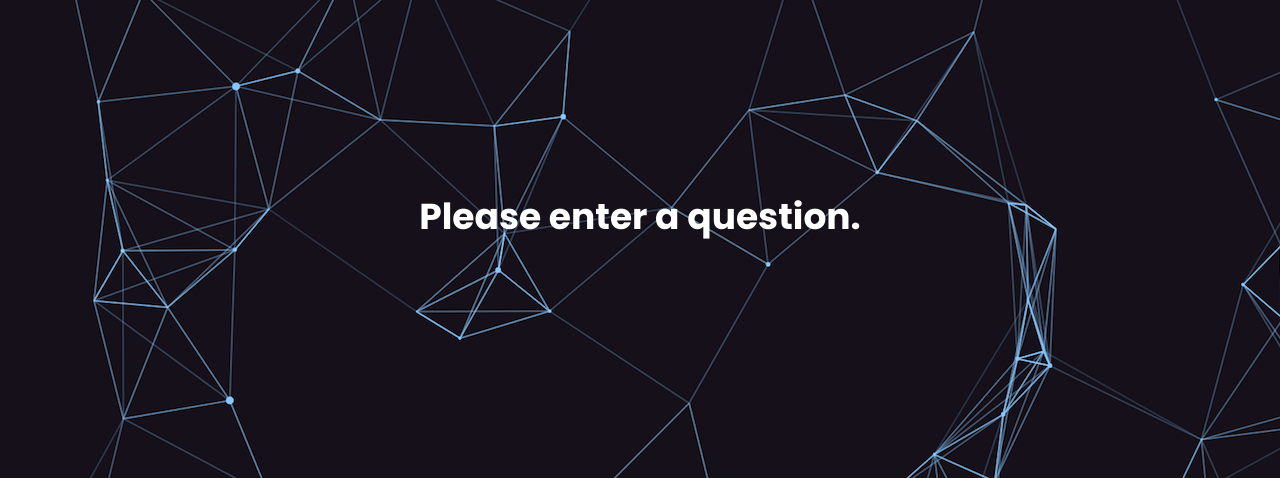
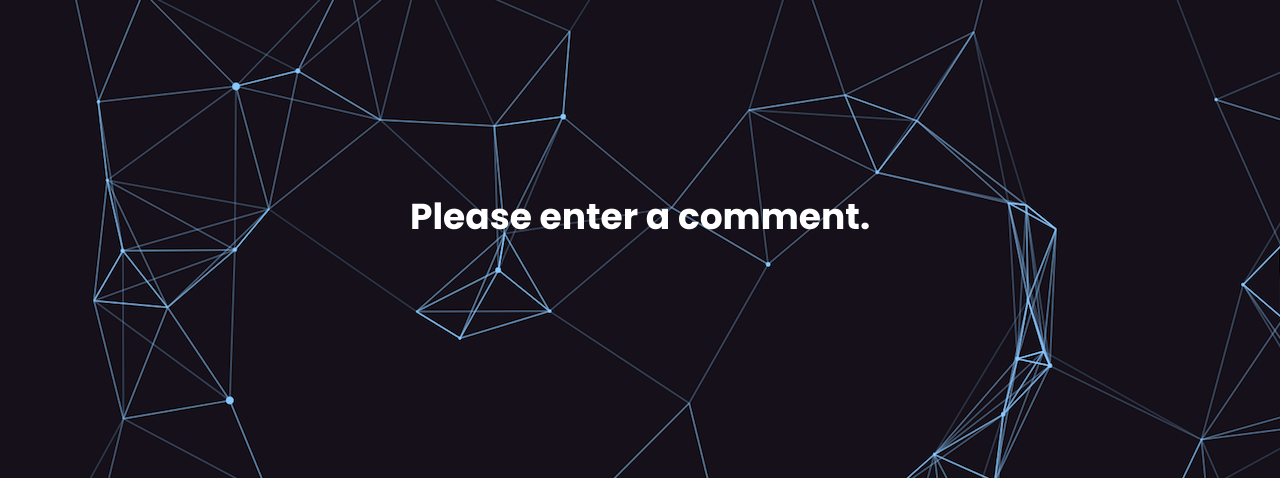
Before and after one commit to ldselvera/BERT-trolls-classifier, a Flask app: template templates/classification.html in a window 1280 px wide. Shown: the part 158-636 px from the top of the page. Run offline with Flask 2, Linux system fonts and the light colour scheme; the template is opened without the code that fills it, so the values that code supplies are empty.

Commit message:
Update classification.html

```diff
--- a/templates/classification.html
+++ b/templates/classification.html
@@ -12,16 +12,15 @@
     <body background="{{ url_for('static', filename='img/backimg.png') }}">
     <div class="s013">
         {% if result %}
-      <form action ="classification" method ="POST">
+      <form>
         <fieldset>
           <legend>{{ result }}</legend>
-          <button class="btn-search" type="submit" value =submit>Back</button>
         </fieldset>
       </form>
       {% else %}
       <form>
         <fieldset>
-          <legend>Please enter a question.</legend>
+          <legend>Please enter a comment.</legend>
         </fieldset>
       </form>
       {% endif %}
```
